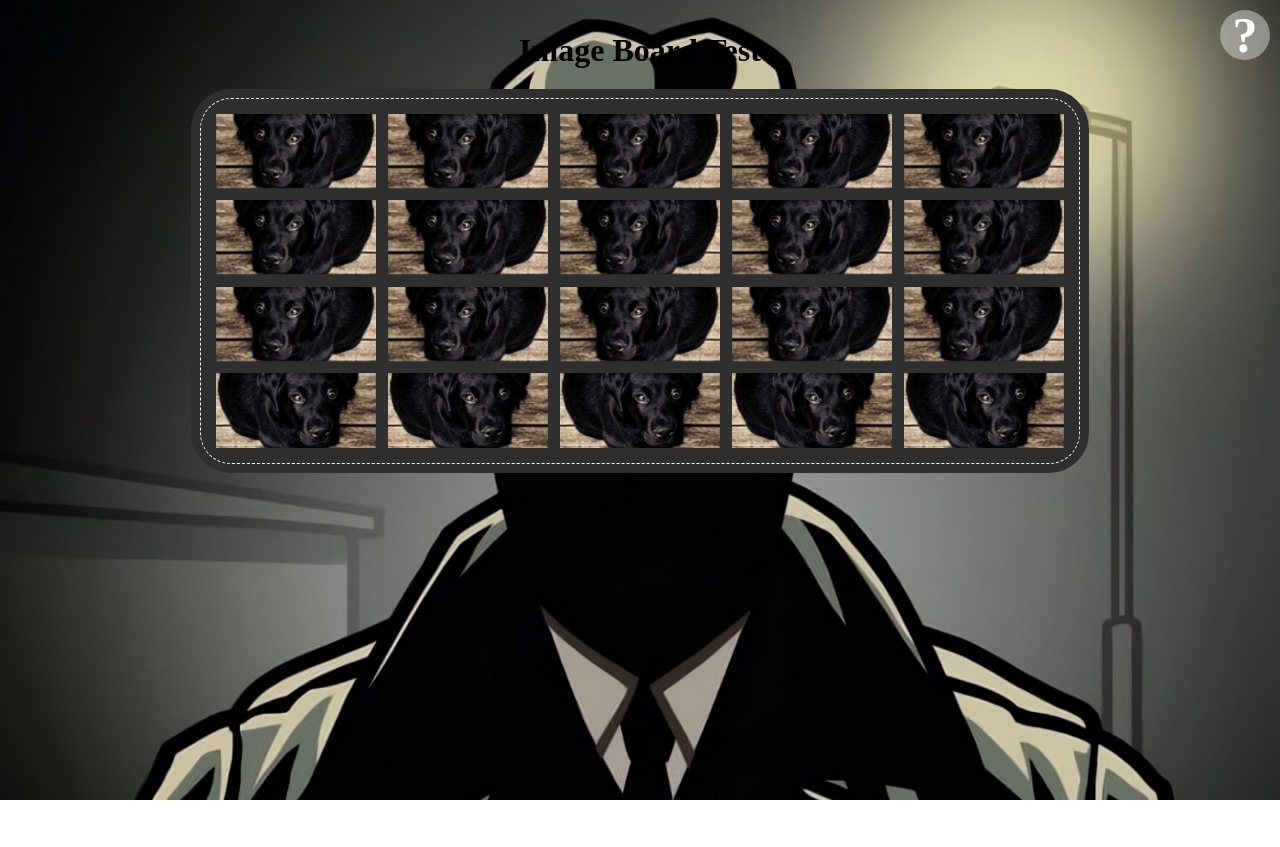
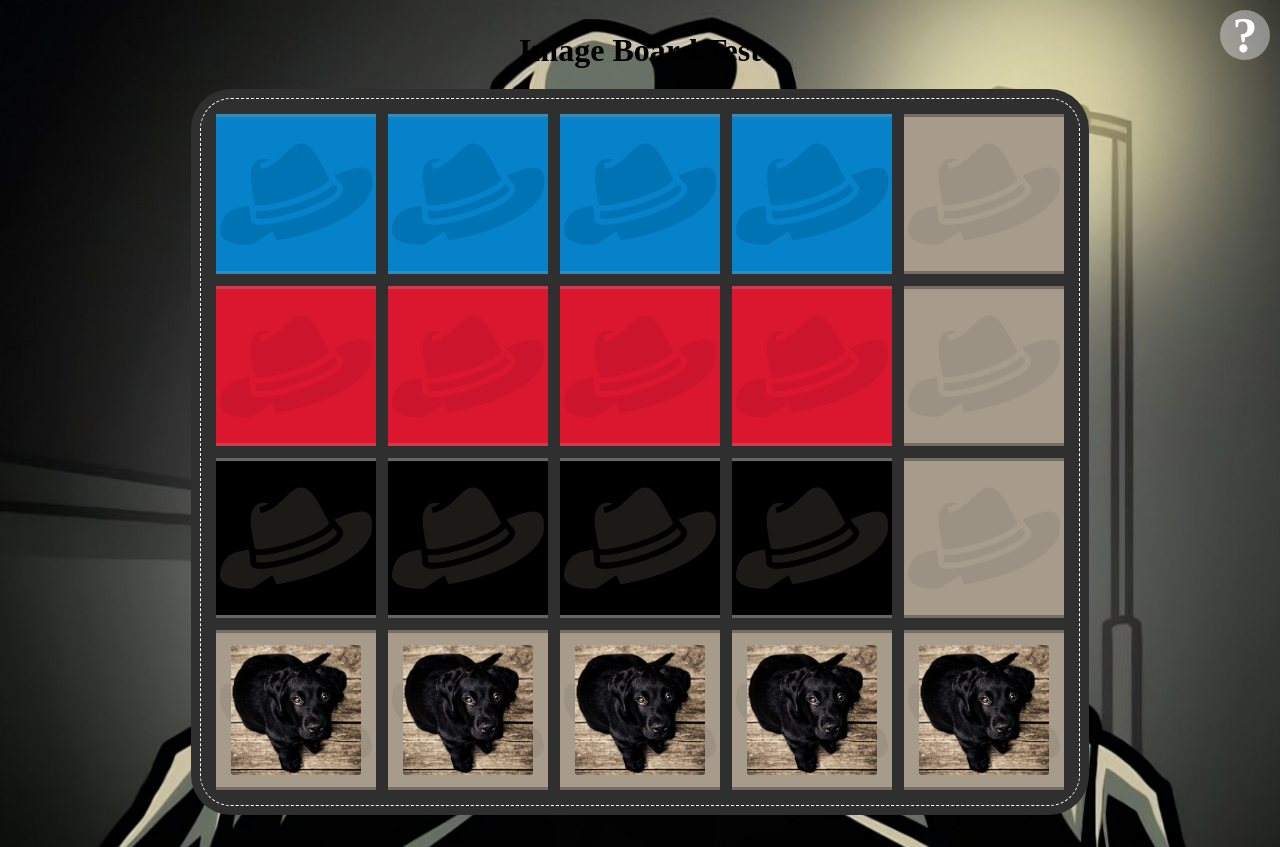
Before and after one commit to cyrimu/sopra-fs25-group-16-client, a Next.js app: page /image-board-test in a window 1280 px wide. Before the commit the page ends 800 px from the top, so only its background shows below. Built offline with nearby package versions, Linux system fonts and the light colour scheme; a web font is replaced by a local one; what @ant-design/nextjs-registry would draw is missing.

Commit message:
Image card UI implemented

```diff
--- a/app/components/GameCard.module.css
+++ b/app/components/GameCard.module.css
@@ -36,6 +36,16 @@
   border: 2px solid yellow;
   box-shadow: 0 0 8px 2px yellow;
   animation: glowPulse 1.5s infinite ease-in-out;
+}
+
+.imageWrapper {
+  width: 100%;
+  height: 100%;
+  padding: 15px;
+  box-sizing: border-box;
+  display: flex;
+  justify-content: center;
+  align-items: center;
 }
 
 @keyframes glowPulse {
--- a/app/components/gameCard.tsx
+++ b/app/components/gameCard.tsx
@@ -59,22 +59,41 @@ const GameCard: React.FC<GameCardProps> = ({ card, selected }) => {
   }
 
   if (type !== GAME_TYPE.TEXT) {
+    const showImage = !isRevealed;
+
     return (
       <motion.div
         className={styles.card}
+        style={
+          {
+            "--bg-image": showImage
+              ? `url("/white_card.png")` // unrevealed gets white card back
+              : `url("/${CARD_COLOR[cardColor].toLowerCase()}_card.png")`,
+            aspectRatio: "1 / 1", // enforce square shape
+          } as React.CSSProperties
+        }
         animate={{ rotateY: isRevealed ? 180 : 0 }}
         transition={{ duration: 0.6, ease: "easeInOut" }}
       >
-        <Image
-          src="/test.jpg"
-          alt="Test Image"
-          width={300}
-          height={300}
-          style={{ objectFit: "cover", width: "100%", height: "100%" }}
-        />
+        {showImage && (
+          <div className={styles.imageWrapper}>
+            <Image
+              src="/test.jpg"
+              alt="Card Image"
+              width={999}
+              height={999}
+              style={{
+                objectFit: "cover",
+                width: "100%",
+                height: "100%",
+                borderRadius: "3px",
+              }}
+            />
+          </div>
+        )}
       </motion.div>
     );
-  } else {
+  }else {
     return (
       <motion.div
         className={selected ? styles.cardSelected : styles.card}
--- a/app/image-board-test/page.tsx
+++ b/app/image-board-test/page.tsx
@@ -16,10 +16,21 @@ const dummyCards = Array.from({ length: 20 }, (_, i) => {
     let isRevealed = true;
     let color = CARD_COLOR.WHITE;
 
+    // Make last row unrevealed
+    if (i >= 15) {
+      isRevealed = false;
+    }
+
+    // Set color based on row
     if (i < 5) color = CARD_COLOR.BLUE;
     else if (i < 10) color = CARD_COLOR.RED;
     else if (i < 15) color = CARD_COLOR.BLACK;
-  else isRevealed = false;
+
+    // Override specific cards to be neutral + revealed
+    if (i % 5 === 4 && i < 15) {
+      color = CARD_COLOR.WHITE;
+      isRevealed = true;
+    }
 
     return {
       id: i,
@@ -27,7 +38,7 @@ const dummyCards = Array.from({ length: 20 }, (_, i) => {
       content: "",
       isRevealed,
       isSelected: false,
-    image: "/test.jpg", // shown only if not revealed
+      image: "/test.jpg",
       color,
     };
   });
```
Lines whose indentation alone changed are shown as unchanged.
